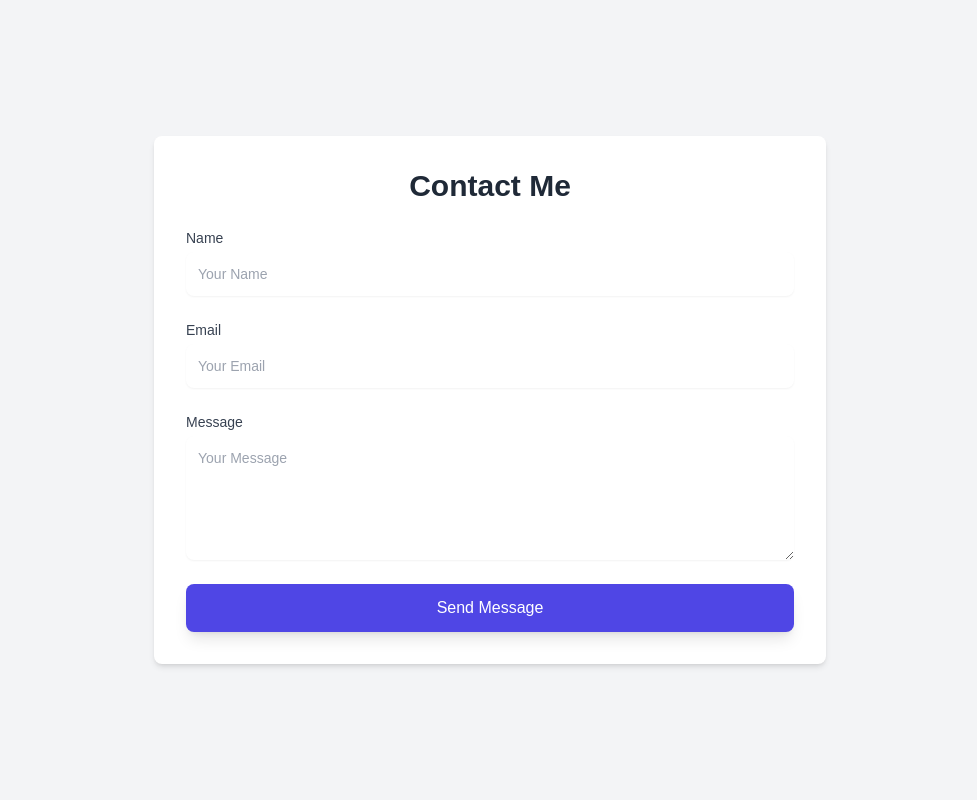
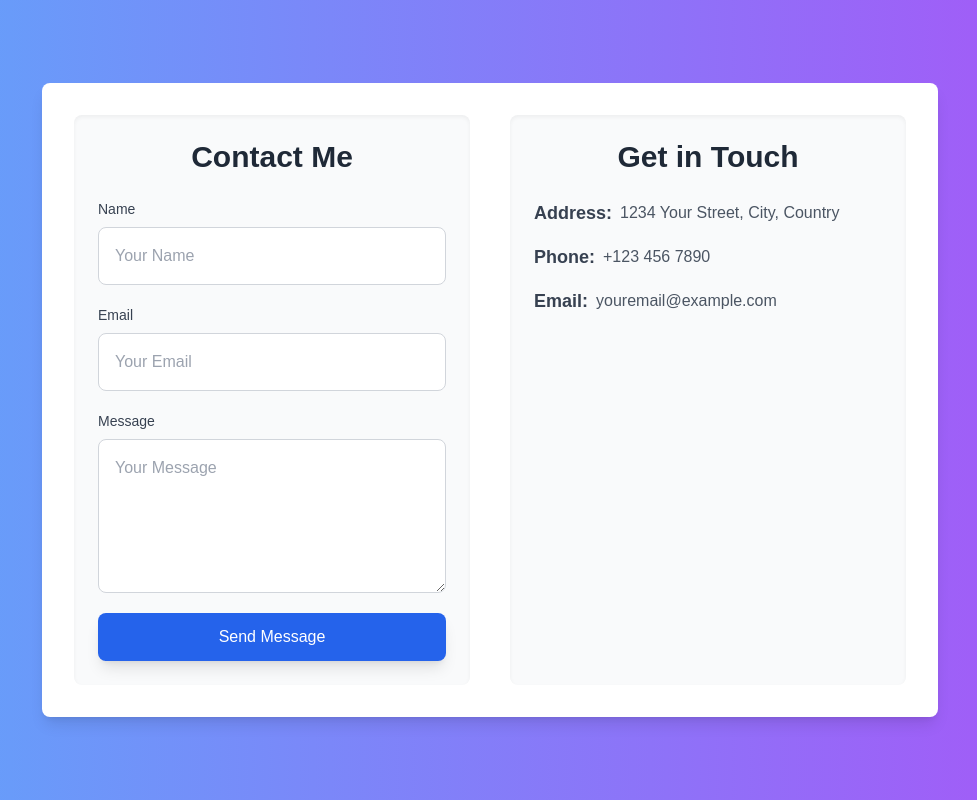
Before and after one commit to DharshanSR/Personal-Portfolio, a Next.js app: page /contact-me in a window 1280 px wide. Shown: the whole page, without its empty margins (150-1127 px from the left). Built offline with nearby package versions, Linux system fonts and the light colour scheme.

Commit message:
change some ui and style for the contact me section

```diff
--- a/src/app/contact-me/page.tsx
+++ b/src/app/contact-me/page.tsx
@@ -50,22 +50,23 @@ const Contact: React.FC = () => {
         e.preventDefault();
         if (formData.name && formData.email && formData.message && !errors.name && !errors.email && !errors.message) {
             console.log('Form submitted successfully', formData);
-            // You can handle form submission logic here, such as sending an API request.
         } else {
             console.log('Form has errors', errors);
         }
     };
 
     return (
-        <section className="min-h-screen flex justify-center items-center bg-gray-100 px-4 py-10">
+        <section id="contact-me" className="min-h-screen flex items-center justify-center bg-gradient-to-r from-blue-400 to-purple-500 p-10">
             <motion.div
-                className="w-full max-w-2xl bg-white p-8 rounded-lg shadow-md"
+                className="w-full max-w-4xl bg-white p-8 rounded-lg shadow-lg flex flex-col md:flex-row gap-10"
                 initial={{ opacity: 0, y: 30 }}
                 animate={{ opacity: 1, y: 0 }}
                 transition={{ duration: 0.5 }}
             >
-                <h2 className="text-3xl font-semibold text-gray-800 text-center mb-6">Contact Me</h2>
-                <form onSubmit={handleSubmit} className="space-y-6">
+                {/* Contact Form */}
+                <div className="flex-1 p-6 bg-gray-50 rounded-lg shadow-inner">
+                    <h2 className="text-3xl font-bold text-gray-800 text-center mb-6">Contact Me</h2>
+                    <form onSubmit={handleSubmit} className="space-y-5">
                         <div>
                             <label htmlFor="name" className="block text-sm font-medium text-gray-700">Name</label>
                             <input
@@ -74,7 +75,7 @@ const Contact: React.FC = () => {
                                 id="name"
                                 value={formData.name}
                                 onChange={handleChange}
-                            className={`mt-1 block w-full p-3 rounded-lg shadow-sm focus:ring-indigo-500 focus:border-indigo-500 sm:text-sm ${
+                                className={`mt-2 block w-full p-4 border rounded-lg focus:ring-blue-500 focus:border-blue-500 transition-all duration-200 ${
                                     errors.name ? 'border-red-500' : 'border-gray-300'
                                 }`}
                                 placeholder="Your Name"
@@ -90,7 +91,7 @@ const Contact: React.FC = () => {
                                 id="email"
                                 value={formData.email}
                                 onChange={handleChange}
-                            className={`mt-1 block w-full p-3 rounded-lg shadow-sm focus:ring-indigo-500 focus:border-indigo-500 sm:text-sm ${
+                                className={`mt-2 block w-full p-4 border rounded-lg focus:ring-blue-500 focus:border-blue-500 transition-all duration-200 ${
                                     errors.email ? 'border-red-500' : 'border-gray-300'
                                 }`}
                                 placeholder="Your Email"
@@ -105,7 +106,7 @@ const Contact: React.FC = () => {
                                 id="message"
                                 value={formData.message}
                                 onChange={handleChange}
-                            className={`mt-1 block w-full p-3 rounded-lg shadow-sm focus:ring-indigo-500 focus:border-indigo-500 sm:text-sm ${
+                                className={`mt-2 block w-full p-4 border rounded-lg focus:ring-blue-500 focus:border-blue-500 transition-all duration-200 ${
                                     errors.message ? 'border-red-500' : 'border-gray-300'
                                 }`}
                                 placeholder="Your Message"
@@ -117,7 +118,7 @@ const Contact: React.FC = () => {
                         <div className="flex justify-center">
                             <motion.button
                                 type="submit"
-                            className="w-full py-3 bg-indigo-600 text-white rounded-lg shadow-lg hover:bg-indigo-700 transition-colors"
+                                className="w-full py-3 bg-blue-600 text-white rounded-lg shadow-lg hover:bg-blue-700 transition-colors duration-200"
                                 whileHover={{ scale: 1.05 }}
                                 whileTap={{ scale: 0.95 }}
                             >
@@ -125,6 +126,26 @@ const Contact: React.FC = () => {
                             </motion.button>
                         </div>
                     </form>
+                </div>
+
+                {/* Address, Phone, and Email */}
+                <div className="flex-1 p-6 bg-gray-50 rounded-lg shadow-inner">
+                    <h2 className="text-3xl font-bold text-gray-800 text-center mb-6">Get in Touch</h2>
+                    <div className="space-y-4">
+                        <div className="flex items-center">
+                            <span className="font-semibold text-lg text-gray-700">Address:</span>
+                            <p className="ml-2 text-gray-600">1234 Your Street, City, Country</p>
+                        </div>
+                        <div className="flex items-center">
+                            <span className="font-semibold text-lg text-gray-700">Phone:</span>
+                            <p className="ml-2 text-gray-600">+123 456 7890</p>
+                        </div>
+                        <div className="flex items-center">
+                            <span className="font-semibold text-lg text-gray-700">Email:</span>
+                            <p className="ml-2 text-gray-600">youremail@example.com</p>
+                        </div>
+                    </div>
+                </div>
             </motion.div>
         </section>
     );
```
Lines whose indentation alone changed are shown as unchanged.
